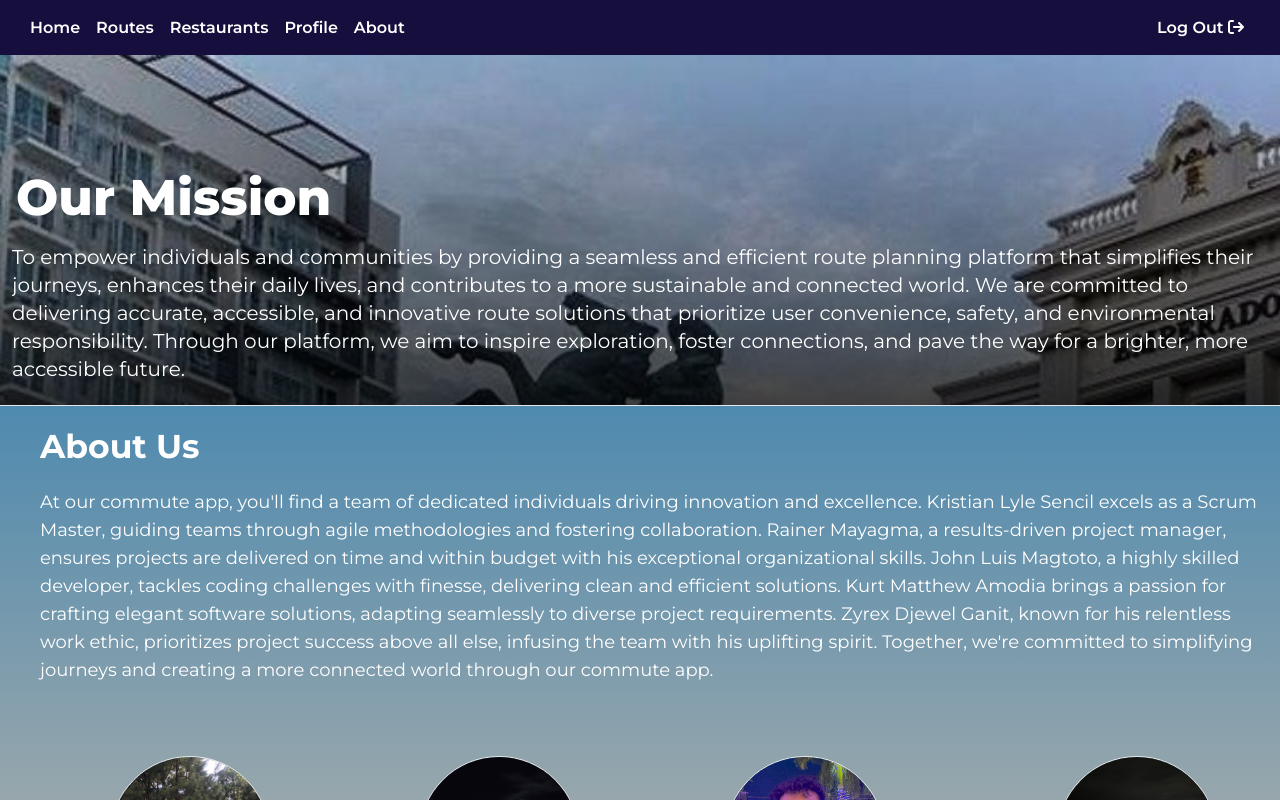
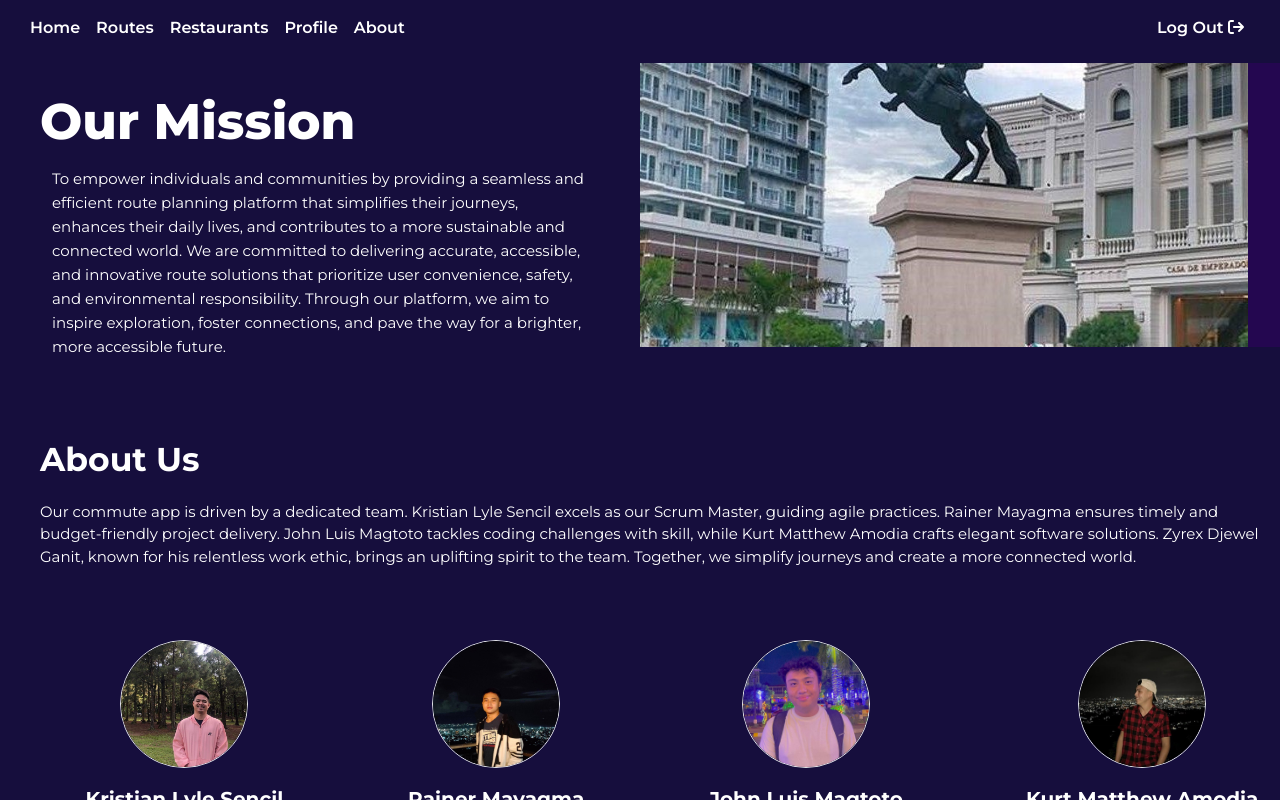
Before and after one commit to KristianLyle/Magsasakay, a React (Create React App) app in the folder magsasakay/: page /about in a window 1280 px wide. Shown: the top 800 px of the page. Built offline with nearby package versions, Linux system fonts and the light colour scheme.

Commit message:
Update about.js

```diff
--- a/magsasakay/src/about.js
+++ b/magsasakay/src/about.js
@@ -25,14 +25,15 @@ const About = () => {
       window.location.reload();
     }
   }, [history]);
+
   const missionImages = [cityImg, cityImg2, cityImg3];
   let missionIndex = 0;
 
   const changeMissionBackground = () => {
     missionIndex = (missionIndex + 1) % missionImages.length;
-    const missionContainer = document.getElementById("missionContainer");
+    const missionContainer = document.getElementById("missionImage");
     if (missionContainer) {
-      missionContainer.style.backgroundImage = `linear-gradient(to bottom, rgba(244, 156, 83, 0.05), rgba(0,0,0,0.75)), url(${missionImages[missionIndex]})`;
+      missionContainer.style.backgroundImage = `linear-gradient(to bottom, rgba(170, 132, 255, 0), rgba(0,0,0,0)), url(${missionImages[missionIndex]})`;
     }
   };
 
@@ -69,7 +70,7 @@ const About = () => {
       <div
         ref={backgroundRef}
         style={{
-          backgroundImage: `linear-gradient(to top, rgba(244, 156, 83, 0.5), rgba(13, 112, 177, 1.7)`,
+          backgroundColor: "#160E3D",
           backgroundSize: "cover",
           backgroundPosition: "center",
           minHeight: "100vh", // Ensure background covers the viewport height
@@ -79,13 +80,13 @@ const About = () => {
         <div>
         <div
           id="missionContainer"
-            className="text-white font-Montserrat bg-cover min-w-screen md:h-[350px] h-[530px] py-2 mt-0"
+          className="text-white font-Montserrat bg-cover min-w-screen md:h-[300px] h-[400px] py-2 mt-0 flex flex-col md:flex-row"
           style={{
-              backgroundImage: `linear-gradient(to bottom, rgba(13, 112, 177, 1.7), rgba(0,0,0,0.75)), url(${cityImg})`,
+            backgroundImage: `linear-gradient(to bottom, rgba(170, 132, 255, 0), rgba(0,0,0,0))`,
           }}
         >
-            <div className="absolute top-40 left-0 right-0">
-              <h1 className="mt-130 pt-100 pl-4 text-left font-extrabold md:text-[50px] text-[30px]">
+          <div className="md:w-1/2 p-4 md:p-10 md:pl-10 flex flex-col justify-center">
+            <h1 className="pt-10 text-left font-extrabold md:text-[50px] text-[30px]">
                   Our Mission
             </h1>
             <div className="box-container p-2 text-left font-semibold text-[18px] whitespace-normal">
@@ -95,48 +96,39 @@ const About = () => {
                   expanded ? "overflow-y-auto" : "overflow-y-hidden"
                 } max-h-[${
                   expanded ? "none" : "50px"
-                  }] text-base md:text-[5px] lg:text-xl`}
+                }] text-base md:text-[15px] lg:text-l`}
               >
-                  To empower individuals and communities by providing a seamless
-                  and efficient route planning platform that simplifies their
-                  journeys, enhances their daily lives, and contributes to a
-                  more sustainable and connected world. We are committed to
-                  delivering accurate, accessible, and innovative route
-                  solutions that prioritize user convenience, safety, and
-                  environmental responsibility. Through our platform, we aim to
-                  inspire exploration, foster connections, and pave the way for
-                  a brighter, more accessible future.
+                To empower individuals and communities by providing a seamless and efficient route planning platform that simplifies their journeys, enhances their daily lives, and contributes to a more sustainable and connected world. We are committed to delivering accurate, accessible, and innovative route solutions that prioritize user convenience, safety, and environmental responsibility. Through our platform, we aim to inspire exploration, foster connections, and pave the way for a brighter, more accessible future.
               </p>
-
             </div>
+          </div>
+          <div className="md:w-1/2 bg-[#240750] flex justify-end">
+            <div
+              id="missionImage"
+              className="w-full h-full bg-cover bg-center mr-8"
+            ></div>
           </div>
         </div>
 
-          <hr />
-          <h1 className="text-white font-Montserrat font-bold mt-8 md:mt-4 ml-10 text-left md:text-[33px] text-[20px]">
+
+          <h1 className="text-white font-Montserrat font-bold ml-10 text-left md:text-[33px] text-[20px] mt-10 md:mt-20">
             About Us
           </h1>
-          <p className="text-white font-Montserrat p-4 ml-6 text-left font-normal md:text-lg text-[15px]">
-            At our commute app, you'll find a team of dedicated individuals
-            driving innovation and excellence. Kristian Lyle Sencil excels as a
-            Scrum Master, guiding teams through agile methodologies and
-            fostering collaboration. Rainer Mayagma, a results-driven project
-            manager, ensures projects are delivered on time and within budget
-            with his exceptional organizational skills. John Luis Magtoto, a
-            highly skilled developer, tackles coding challenges with finesse,
-            delivering clean and efficient solutions. Kurt Matthew Amodia brings
-            a passion for crafting elegant software solutions, adapting
-            seamlessly to diverse project requirements. Zyrex Djewel Ganit,
-            known for his relentless work ethic, prioritizes project success
-            above all else, infusing the team with his uplifting spirit.
-            Together, we're committed to simplifying journeys and creating a
-            more connected world through our commute app.
+          <p className="text-white font-Montserrat p-4 ml-6 text-left font-normal md:text-l text-[15px]">
+            Our commute app is driven by a dedicated team. Kristian Lyle
+            Sencil excels as our Scrum Master, guiding agile practices. Rainer
+            Mayagma ensures timely and budget-friendly project delivery. John
+            Luis Magtoto tackles coding challenges with skill, while Kurt
+            Matthew Amodia crafts elegant software solutions. Zyrex Djewel
+            Ganit, known for his relentless work ethic, brings an uplifting
+            spirit to the team. Together, we simplify journeys and create a
+            more connected world.
           </p>
 
           <div className="p-4"></div>
 
           {/* Developer Profile Containers */}
-          <div className="flex flex-wrap justify-center space-y-5px space-x-0 md:mt-0]">
+          <div className="flex flex-wrap justify-center space-y-5px space-x-4 md:mt-0">
             <DeveloperProfile
               src={dev1}
               name="Kristian Lyle Sencil"
@@ -145,7 +137,7 @@ const About = () => {
             />
             <DeveloperProfile
               src={dev2}
-              name="Rayner Mayagma"
+              name="Rainer Mayagma"
               role="Project Manager"
               email="rtmayagma@up.edu.ph"
             />
@@ -153,7 +145,8 @@ const About = () => {
               src={dev3}
               name="John Luis Magtoto"
               role="Full Stack Developer"
-              email="jfmagtoto@up.edu.ph"
+              email="jfm
+              agtoto@up.edu.ph"
               />
               <DeveloperProfile
                 src={dev4}
@@ -168,6 +161,7 @@ const About = () => {
                 email="zfganit@up.edu.ph"
               />
             </div>
+
             <br />
             <br />
           </div>
@@ -177,16 +171,16 @@ const About = () => {
   };
 
   const DeveloperProfile = ({ src, name, role, email }) => (
-  <div className="flex-container mb-4 md:mb-0 flex-grow">
-    <div className="font-Montserrat font-bold text-[35px] text-center text-white mx-4 md:mx-8 rounded-3xl inline-block bg-cover w-full md:max-w-[400px] h-[200px] relative">
+    <div className="flex-container mb-4 md:mb-0 flex-grow max-w-sm">
+      <div className="font-Montserrat font-bold text-[20px] text-center text-white mx-4 md:mx-8 rounded-3xl inline-block bg-cover w-full h-[300px] relative">
         <div className="flex justify-center">
-        <div className="w-40 h-40 overflow-hidden rounded-full border-[1px] mt-6 mx-auto">
+          <div className="w-32 h-32 overflow-hidden rounded-full border-[1px] mt-6 mx-auto">
             <img className="w-full h-full object-cover" src={src} alt="" />
           </div>
         </div>
-      <p className="md:text-[20px] text-[15px] mt-2 font-regular">{name}</p>
-      <p className="md:text-[15px] text-[10px] mt-2 text-white-500">{role}</p>
-      <p className="md:text-[15px] text-[10px] mb-2 text-white-500 font-normal">{email}</p>
+        <p className="md:text-[20px] text-[15px] mt-4 font-regular">{name}</p>
+        <p className="md:text-[15px] text-[12px] mt-2 text-white-500">{role}</p>
+        <p className="md:text-[15px] text-[12px] mb-4 text-white-500 font-normal">{email}</p>
       </div>
     </div>
   );
```
Lines whose indentation alone changed are shown as unchanged.
